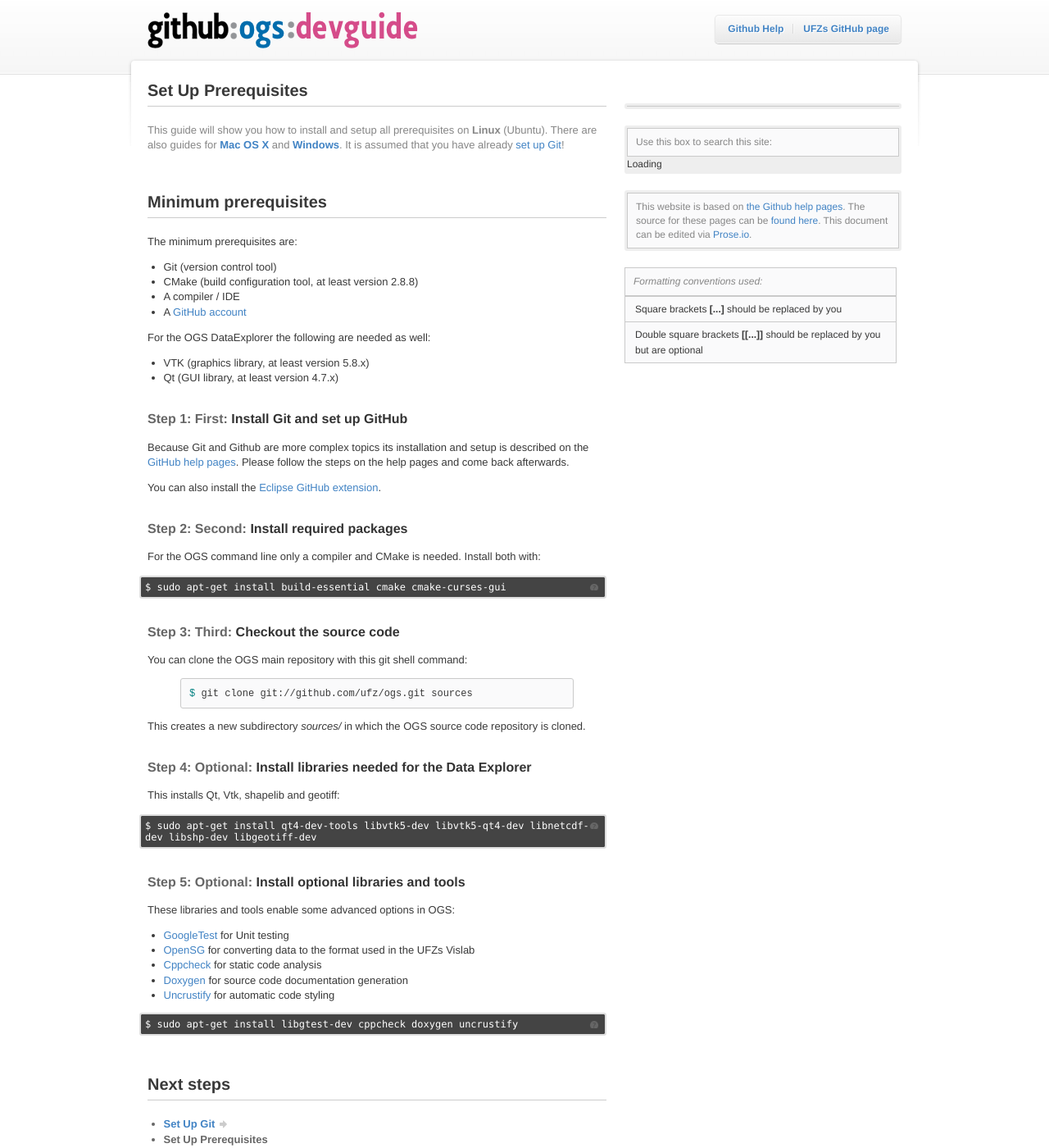
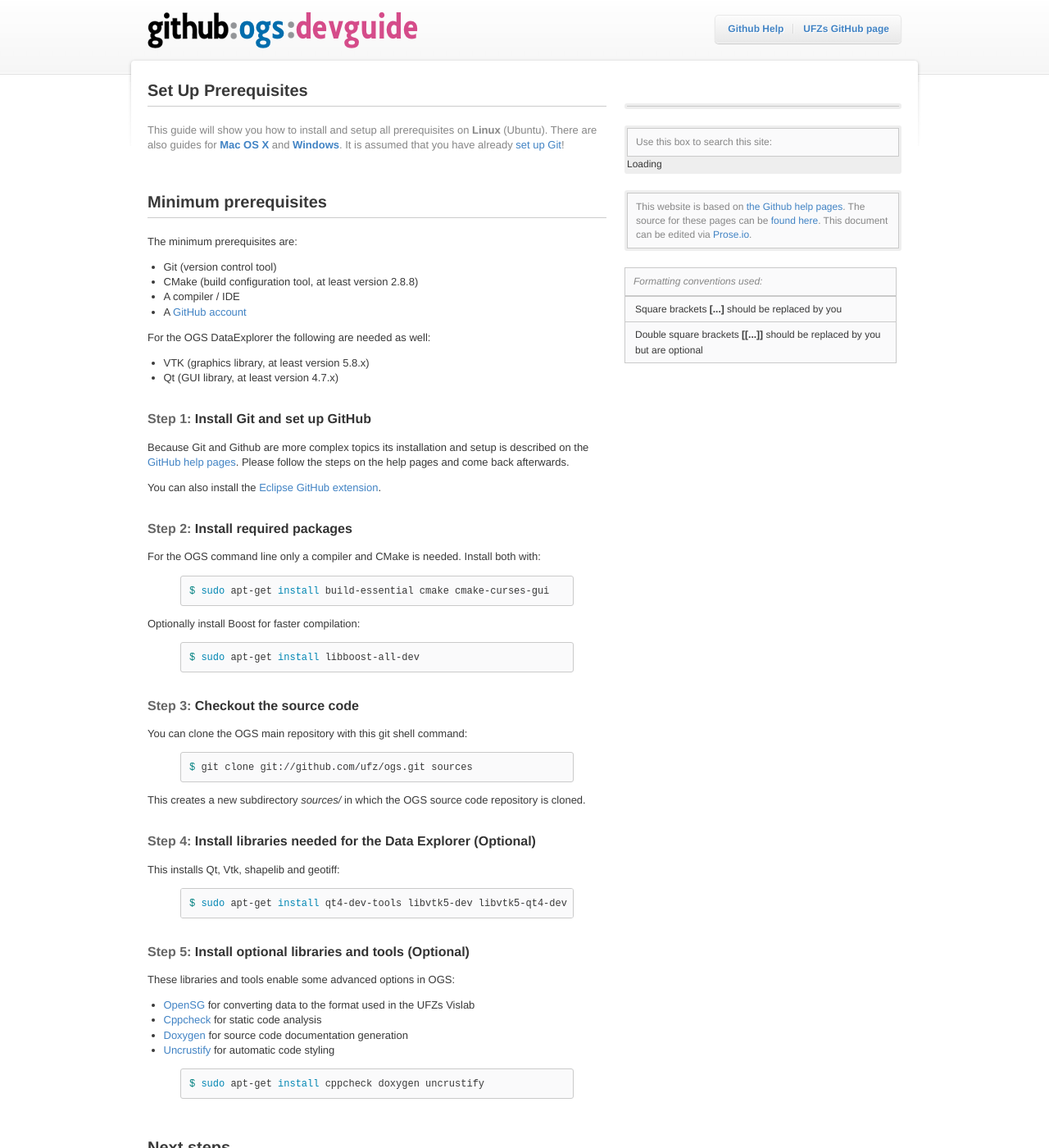
Before and after one commit to ufz/devguide, a Jekyll site: the page built from _posts/2012-05-29-linux-prerequisites.markdown, in a window 1280 px wide and 1400 px high. Shown: the whole window at 82% size. Built offline with Jekyll 4.4.1, drawn with Linux system fonts in a browser that asks for light colours; Markdown is read by kramdown in place of the engine named in the settings; comment, search, counter and statistics services are not loaded.

Commit message:
Prereqs linux.

```diff
--- a/_includes/adv-tools-links.markdown
+++ b/_includes/adv-tools-links.markdown
@@ -1,6 +1,5 @@
 These libraries and tools enable some advanced options in OGS:
 
-- [GoogleTest](http://code.google.com/p/googletest/) for Unit testing
 - [OpenSG](http://www.opensg.org/) for converting data to the format used in the UFZs Vislab
 - [Cppcheck](http://sourceforge.net/apps/mediawiki/cppcheck) for static code analysis
 - [Doxygen](http://www.stack.nl/~dimitri/doxygen/) for source code documentation generation
--- a/_posts/2012-05-29-linux-prerequisites.markdown
+++ b/_posts/2012-05-29-linux-prerequisites.markdown
@@ -8,7 +8,7 @@ description: A quick guide to help you to install the prerequisites
 
 {% include prerequisites-general.markdown %}
 
-## <span class="step">First:</span> Install Git and set up GitHub ##
+## Install Git and set up GitHub ##
 
 Because Git and Github are more complex topics its installation and setup is
 described on the [GitHub help pages](https://help.github.com/articles/set-up-git).
@@ -16,32 +16,38 @@ Please follow the steps on the help pages and come back afterwards.
 
 You can also install the [Eclipse GitHub extension](http://eclipse.github.com/).
 
-## <span class="step">Second:</span> Install required packages ##
+## Install required packages ##
 
 For the OGS command line only a compiler and CMake is needed. Install both with:
 
-<pre class="terminal bootcamp">
-    <span class="codeline">$ sudo apt-get install build-essential cmake cmake-curses-gui<span>This installs CMake and its curses gui (ccmake)</span></span>
-</pre>
+{% highlight bash %}
+$ sudo apt-get install build-essential cmake cmake-curses-gui
+{% endhighlight %}
 
-## <span class="step">Third:</span> Checkout the source code ##
+Optionally install Boost for faster compilation:
+
+{% highlight bash %}
+$ sudo apt-get install libboost-all-dev
+{% endhighlight %}
+
+## Checkout the source code ##
 
 {% include checkout-general.markdown %}
 
-## <span class="step">Optional:</span> Install libraries needed for the Data Explorer ##
+## Install libraries needed for the Data Explorer (Optional) ##
 
 This installs Qt, Vtk, shapelib and geotiff:
 
-<pre class="terminal bootcamp">
-    <span class="codeline">$ sudo apt-get install qt4-dev-tools libvtk5-dev libvtk5-qt4-dev libnetcdf-dev libshp-dev libgeotiff-dev<span>This installs the libraries through the package manager</span></span>
-</pre>
+{% highlight bash %}
+$ sudo apt-get install qt4-dev-tools libvtk5-dev libvtk5-qt4-dev libnetcdf-dev libshp-dev libgeotiff-dev
+{% endhighlight %}
 
-## <span class="step">Optional:</span> Install optional libraries and tools ##
+## Install optional libraries and tools (Optional) ##
 
 {% include adv-tools-links.markdown %}
 
-<pre class="terminal bootcamp">
-    <span class="codeline">$ sudo apt-get install libgtest-dev cppcheck doxygen uncrustify<span>This installs libraries through the package manager</span></span>
-</pre>
+{% highlight bash %}
+$ sudo apt-get install cppcheck doxygen uncrustify
+{% endhighlight %}
 
 {% include next-steps-prereqs.markdown %}
```
